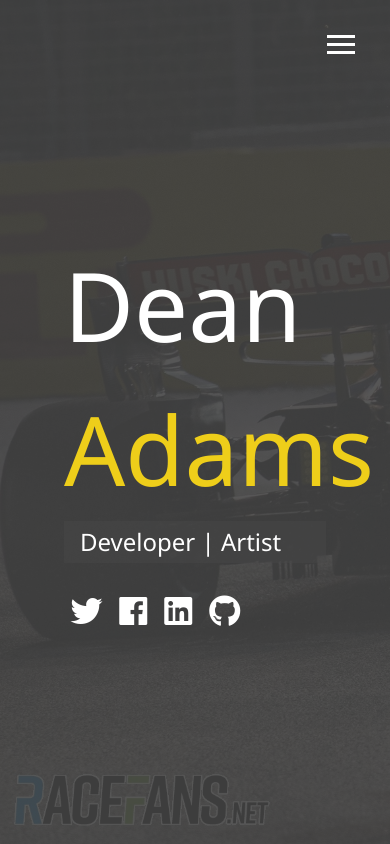
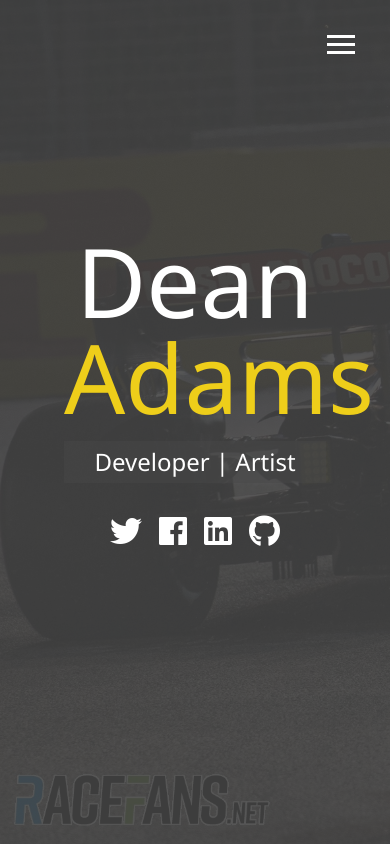
Before and after one commit to deanwrx/portfolio, a website: page dist/index.html in a window 390 px wide. Drawn offline with Linux system fonts and the light colour scheme.

Commit message:
mobile responsive code

```diff
--- a/scss/_config.scss
+++ b/scss/_config.scss
@@ -23,8 +23,38 @@ $background-opacity: 0.9;
         width: 100%;
         height: 100%;
         background: rgba($primary-color, $background-opacity);
-        z-index: -2;
+        z-index: -1;
       }
     }
   }
 }
+
+//MEDIA QUERY MIXINS
+
+//applied if 500px or less
+@mixin mediaSm {
+  @media screen and (max-width: 500px) {
+    @content;
+  }
+}
+
+//applied if 768px or less
+@mixin mediaMd {
+  @media screen and (max-width: 768px) {
+    @content;
+  }
+}
+
+//applied if between 769px and 1170px
+@mixin mediaLg {
+  @media screen and (min-width: 769px) and (max-width: 1170px) {
+    @content;
+  }
+}
+
+//applied if 1171px or more
+@mixin mediaXl {
+  @media screen and (min-width: 1171px) {
+    @content;
+  }
+}
--- /dev/null
+++ b/scss/_mobile.scss
@@ -0,0 +1,53 @@
+// widescreens
+@include mediaXl {
+}
+
+// desktops and laptops
+@include mediaLg {
+}
+
+// tablets
+@include mediaMd {
+  main {
+    align-items: center;
+    text-align: center;
+
+    .lg-heading {
+      line-height: 1;
+      margin-bottom: 1rem;
+    }
+  }
+  ul.menu-nav,
+  div.menu-branding {
+    float: none;
+    width: 100%;
+    min-height: 0;
+
+    &.show {
+      translate: translate3d(0, 0, 0);
+    }
+  }
+  .menu-nav {
+    height: 75vh;
+    transform: translate3d(-100%, 0, 0);
+    font-size: 24px;
+  }
+
+  .menu-branding {
+    height: 25vh;
+    transform: translate3d(100%, 0, 0);
+
+    .portrait {
+      width: 150px;
+      height: 150px;
+      background-size: contain;
+    }
+  }
+}
+
+// phones
+@include mediaSm {
+  main#home h1 {
+    margin-top: 10vh;
+  }
+}
--- a/scss/main.scss
+++ b/scss/main.scss
@@ -1,5 +1,6 @@
 @import "config";
 @import "menu";
+@import "mobile";
 
 * {
   box-sizing: border-box;
```
Also changed, not shown: dist/css/main.css.
